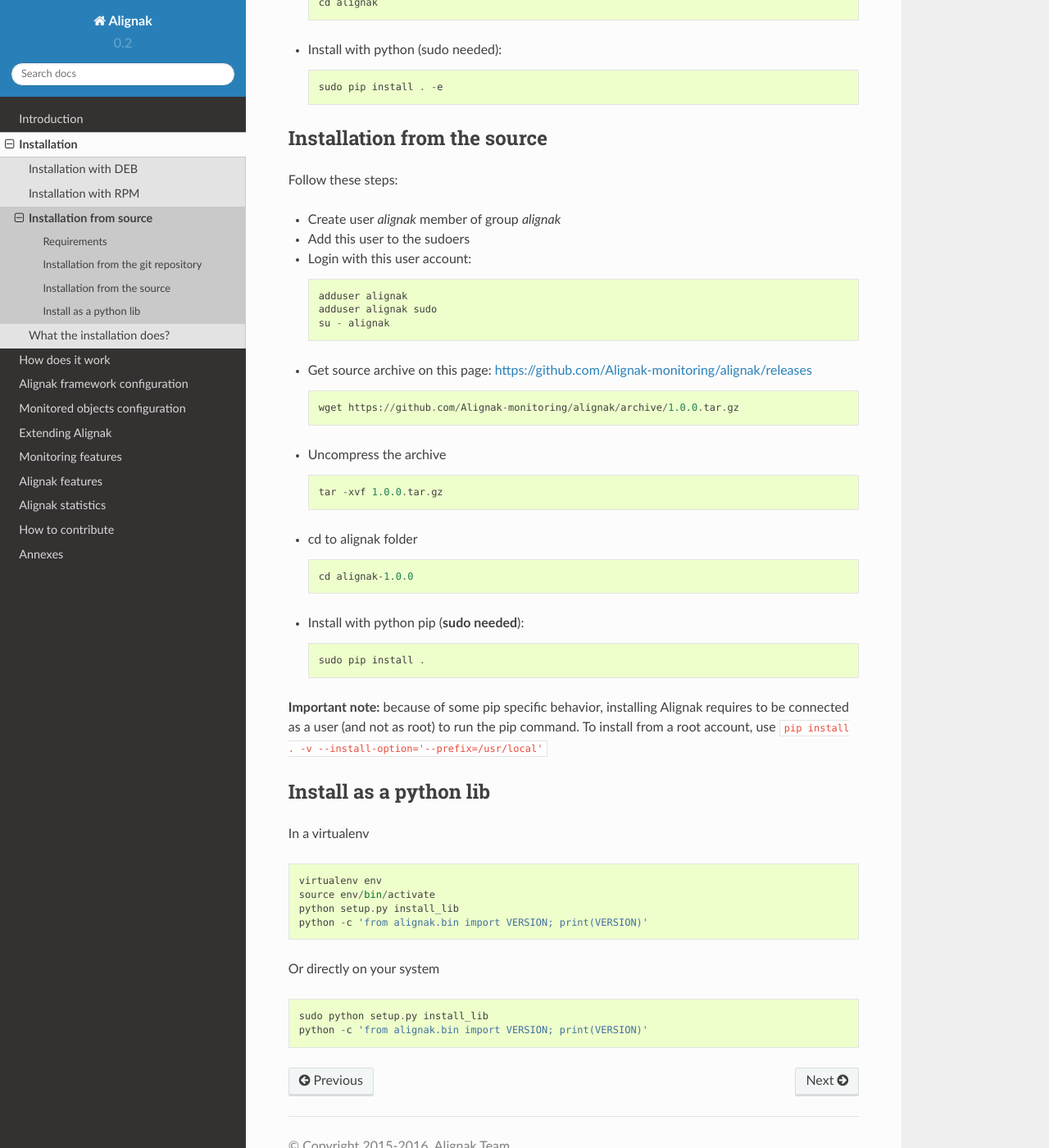
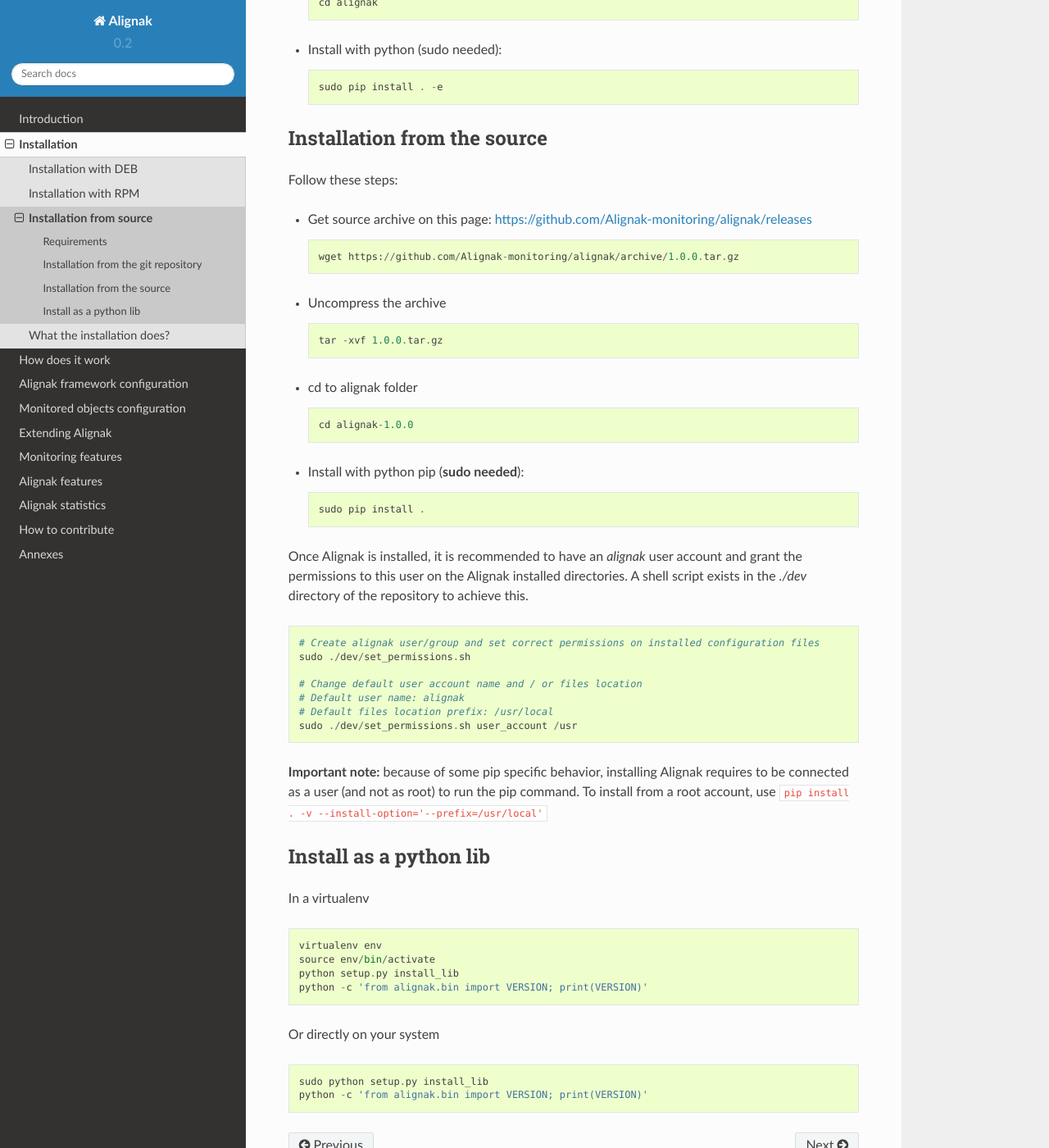
Before and after one commit to Alignak-monitoring/alignak-doc, a Sphinx documentation site: the page built from source/02_installation/sources-pip.rst, in a window 1280 px wide and 1400 px high, scrolled down 925 px. Shown: the whole window at 82% size. Built offline with Sphinx 7.4.7 and the Read the Docs theme 2.0.0, drawn with Linux system fonts in a browser that asks for light colours; pages that are not in the unit, such as notebooks, are missing from menus.

Commit message:
Information about dev/set_permissions.sh script

```diff
--- a/source/02_installation/sources-pip.rst
+++ b/source/02_installation/sources-pip.rst
@@ -49,14 +49,6 @@
 
 Follow these steps:
 
-* Create user *alignak* member of group *alignak*
-* Add this user to the sudoers
-* Login with this user account::
-
-   adduser alignak
-   adduser alignak sudo
-   su - alignak
-
 * Get source archive on this page: https://github.com/Alignak-monitoring/alignak/releases ::
 
    wget https://github.com/Alignak-monitoring/alignak/archive/1.0.0.tar.gz
@@ -72,6 +64,20 @@
 * Install with python pip (**sudo needed**)::
 
     sudo pip install .
+
+Once Alignak is installed, it is recommended to have an *alignak* user account and grant the permissions to this user on the Alignak installed directories. A shell script exists in the *./dev* directory of the repository to achieve this.
+
+::
+
+    # Create alignak user/group and set correct permissions on installed configuration files
+    sudo ./dev/set_permissions.sh
+
+    # Change default user account name and / or files location
+    # Default user name: alignak
+    # Default files location prefix: /usr/local
+    sudo ./dev/set_permissions.sh user_account /usr
+
+
 
 **Important note:** because of some pip specific behavior, installing Alignak requires to be connected as a user (and not as root) to run the pip command. To install from a root account, use ``pip install . -v --install-option='--prefix=/usr/local'``
 
```
